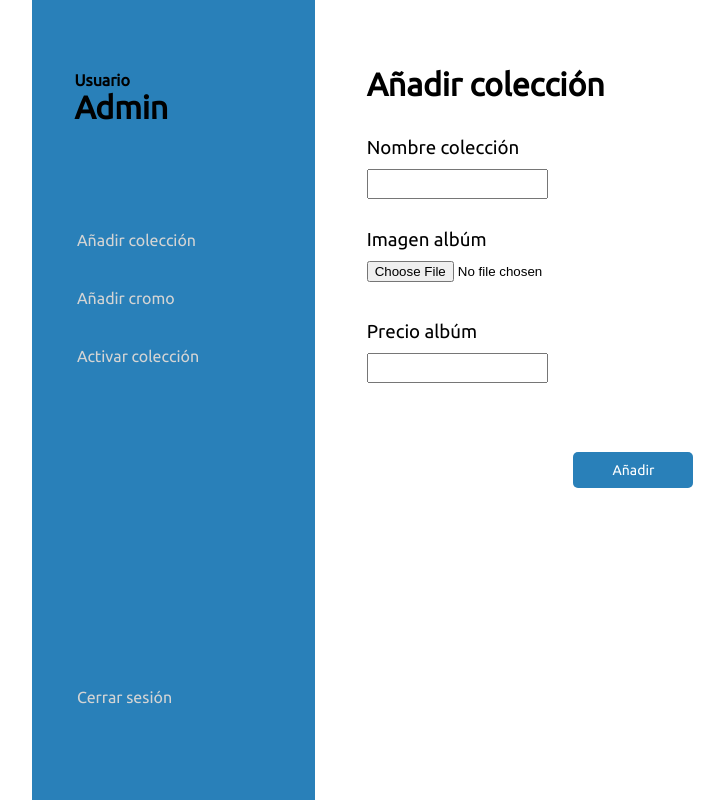
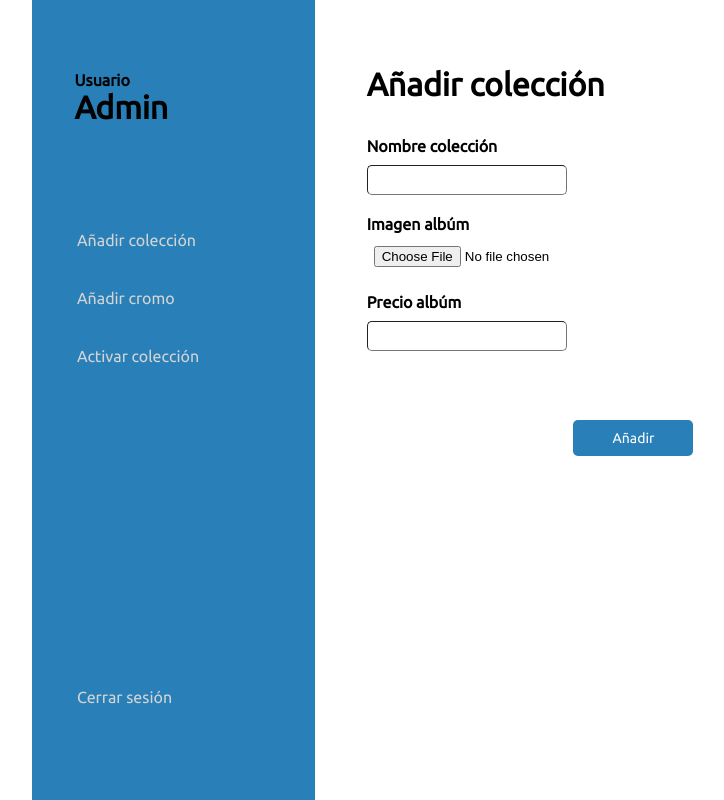
Before and after one commit to uleAW/Practica3AW, a PHP site: page /src/admin.html in a window 1280 px wide. Shown: the whole page, without its empty margins (96-820 px from the left). Run offline with PHP 8.4, Linux system fonts and the light colour scheme; some libraries are stand-ins or nearby versions.

Commit message:
Actualizacion estilos

```diff
--- a/src/admin.css
+++ b/src/admin.css
@@ -77,13 +77,19 @@ h1 {
 }
 
 h3 {
-    margin-top: 30px;
+    margin-top: 20px;
     margin-bottom: 10px;
-    font-weight: 550;
+    font-size: medium;
+    font-weight: 600;
 }
 
 input {
     height: 30px;
+    width: 200px;
+    line-height: normal;
+    border-width: 1px;
+    border-radius: 5px;
+    padding: 3px 7px;
 }
 
 button {
--- a/src/inicioSesion.css
+++ b/src/inicioSesion.css
@@ -66,7 +66,7 @@ label {
 .password-icon {
     float: right;
     position: relative;
-    margin: -30px 10px 0 0;
+    margin: -31px 10px 0 0;
     cursor: pointer;
 }
 
```
